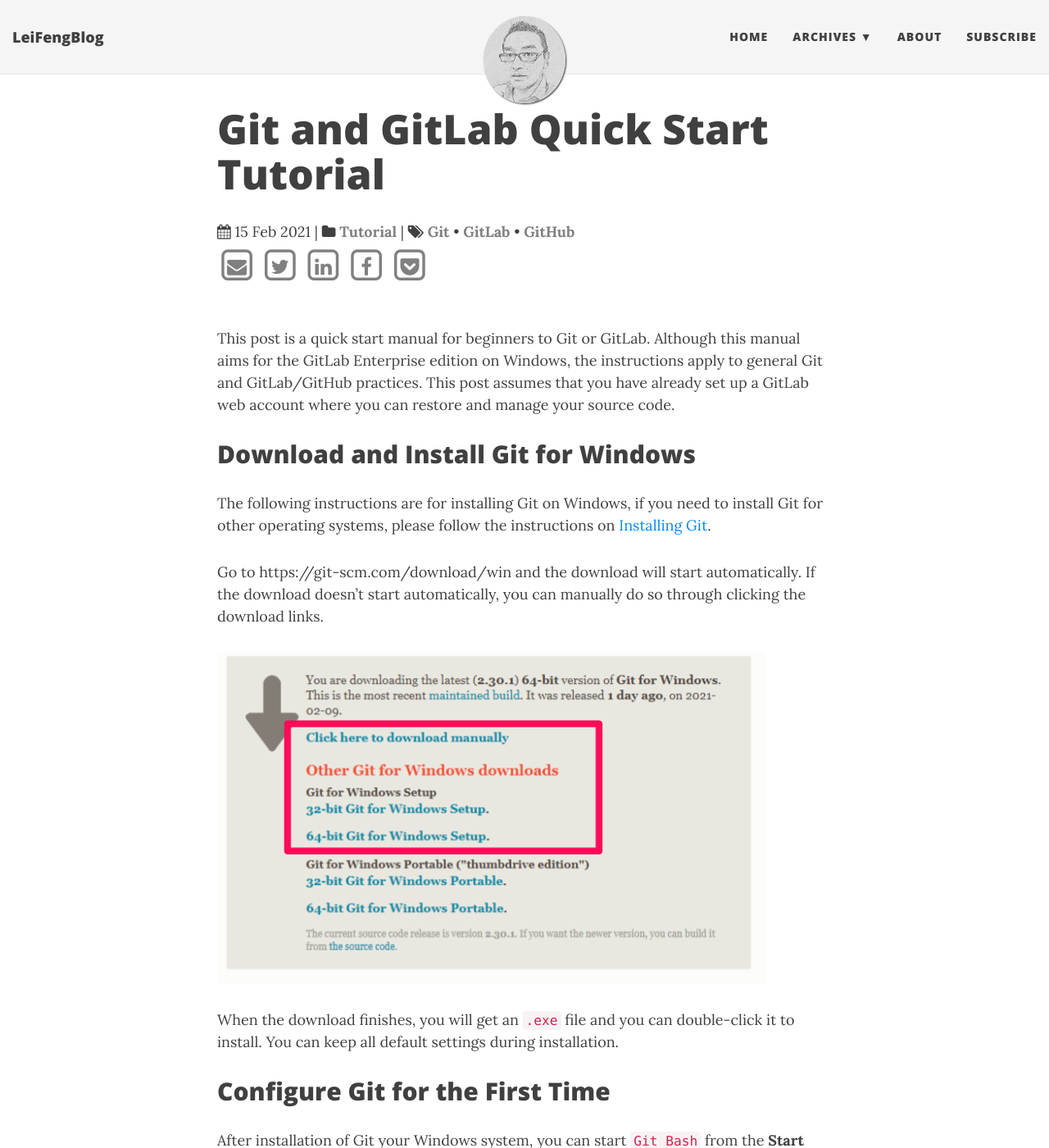
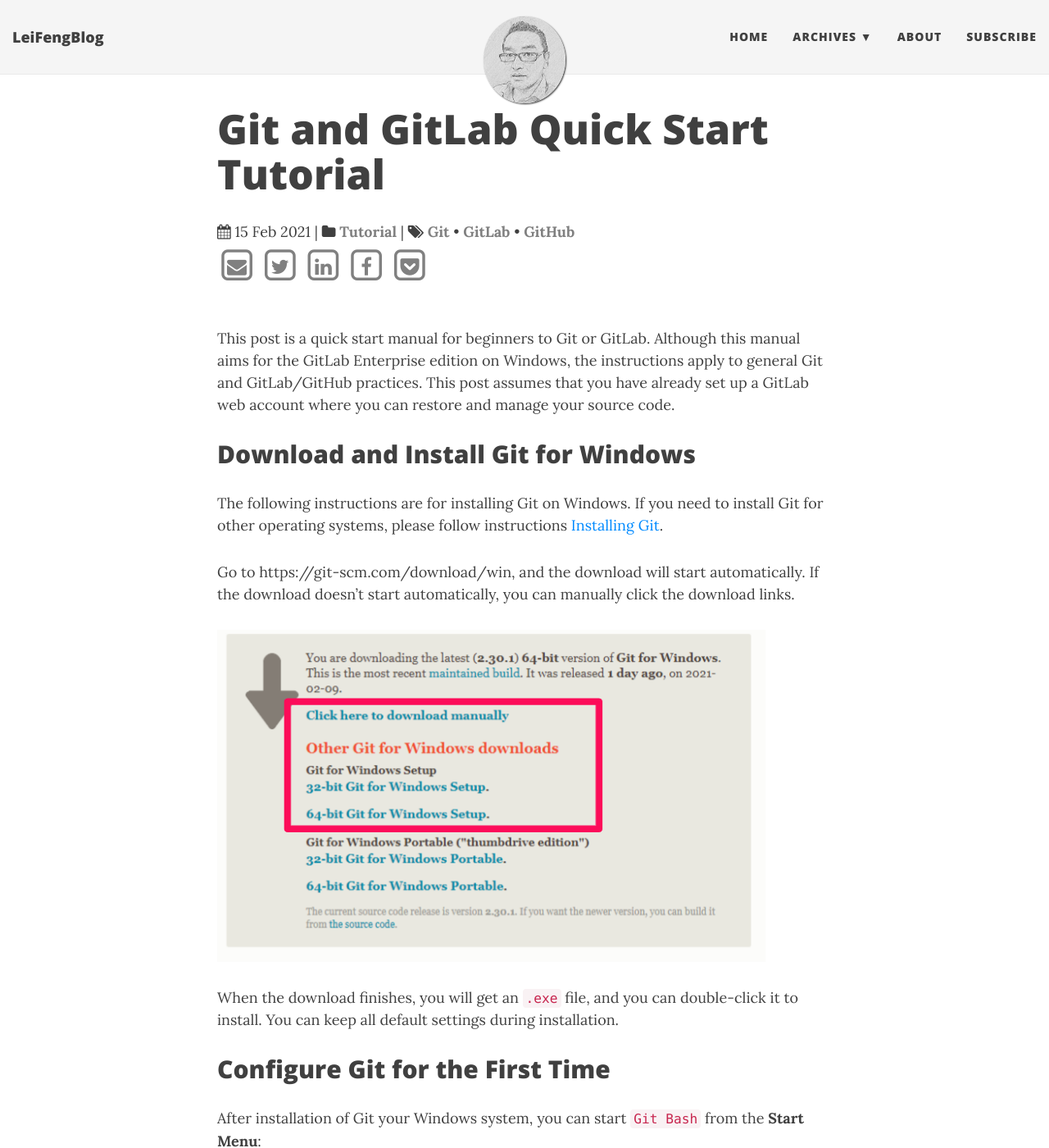
Before and after one commit to stonefl/stonefl.github.io, a Jekyll site: the page built from _posts/2021-05-31-git-and-gitlab-quick-start-tutorial.md, in a window 1280 px wide and 1400 px high. Shown: the whole window at 82% size. Built offline with Jekyll 4.4.1, drawn with Linux system fonts in a browser that asks for light colours; nearby versions of some CDN libraries; comment, search, counter and statistics services are not loaded.

Commit message:
Update 2021-05-31-git-and-gitlab-quick-start-tutorial.md

```diff
--- a/_posts/2021-05-31-git-and-gitlab-quick-start-tutorial.md
+++ b/_posts/2021-05-31-git-and-gitlab-quick-start-tutorial.md
@@ -14,13 +14,13 @@
 <!--more-->
 
 ## Download and Install Git for Windows
-The following instructions are for installing Git on Windows, if you need to install Git for other operating systems, please follow the instructions on [Installing Git](https://git-scm.com/book/en/v2/Getting-Started-Installing-Git).
+The following instructions are for installing Git on Windows. If you need to install Git for other operating systems, please follow instructions [Installing Git](https://git-scm.com/book/en/v2/Getting-Started-Installing-Git).
 
-Go to https://git-scm.com/download/win and the download will start automatically. If the download doesn't start automatically, you can manually do so through clicking the download links.
+Go to https://git-scm.com/download/win, and the download will start automatically. If the download doesn't start automatically, you can manually click the download links.
 
 ![Download Git for Windows]({{site.baseurl}}/img/post/gitlab01.png)
 
-When the download finishes, you will get an `.exe` file and you can double-click it to install. You can keep all default settings during installation.
+When the download finishes, you will get an `.exe` file, and you can double-click it to install. You can keep all default settings during installation.
 
 ## Configure Git for the First Time
 After installation of Git your Windows system, you can start `Git Bash` from the **Start Menu**:
```
